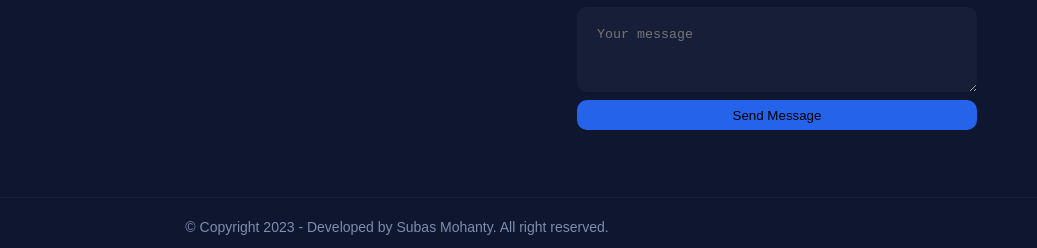
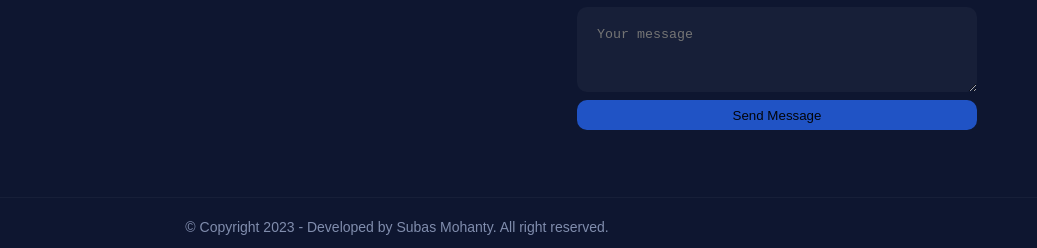
Before and after one commit to Subas-mohanty/Personal-Portfolio, a plain HTML site: page index.html in a window 1280 px wide. In both pictures the pointer is over the button "Send Message". Shown: the part 2316-2564 px from the top of the page, 243-1280 px from the left. Drawn offline with Linux system fonts and the light colour scheme.

Commit message:
button styled

```diff
--- a/index.html
+++ b/index.html
@@ -201,7 +201,7 @@
                         <textarea class="txt-input txt-area" cols="20" rows="1" class="txt-area"
                             placeholder="Your message"></textarea>
                     </div>
-                    <button class="btn-send-msg">Send Message</button>
+                    <button class="btn-send-msg" type="submit">Send Message</button>
                 </div>
             </div>
         </section>
--- a/style.css
+++ b/style.css
@@ -240,6 +240,10 @@ nav li:hover{
     border-radius: 1rem;
     margin-top: 0.3rem;
 }
+.btn-send-msg:hover{
+    cursor: pointer;
+    opacity: 80%;
+}
 .end-line{
     width: 100%;
     height: 0.1rem;
```
